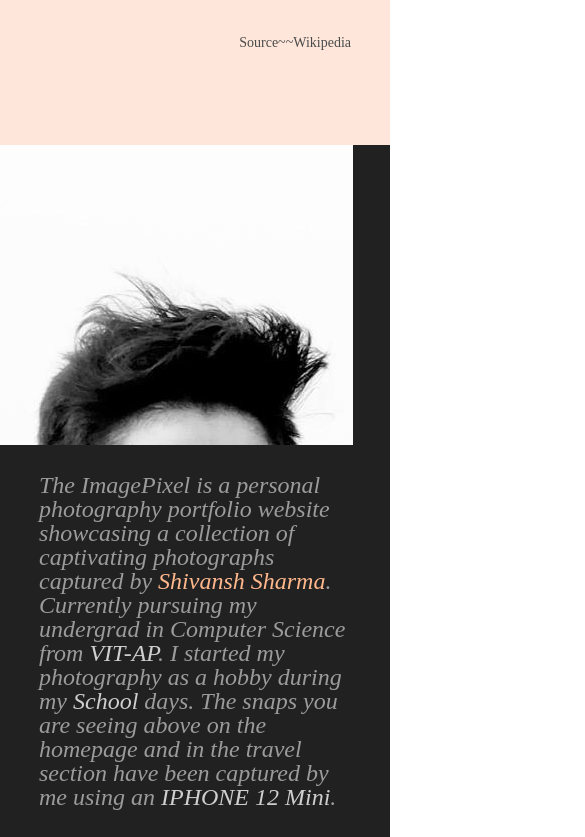
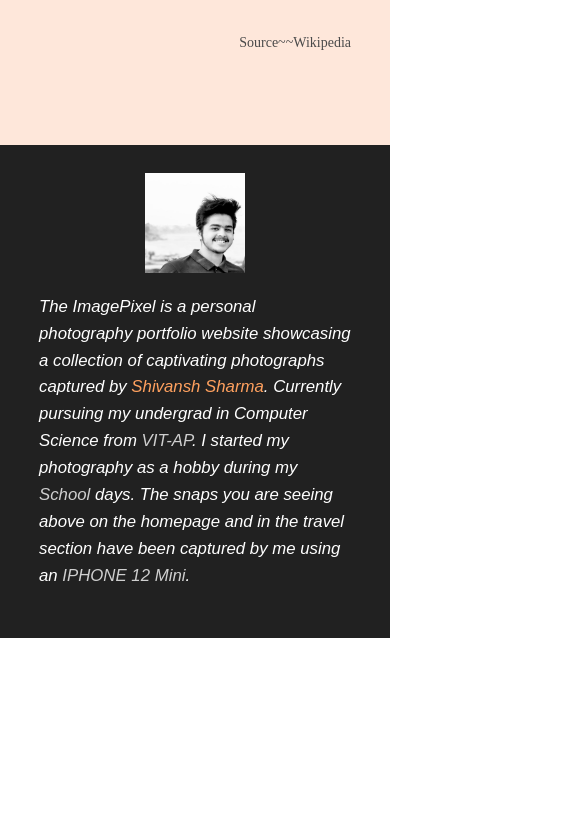
Before and after one commit to shivansh1507/Theimagepixel, a plain HTML site: page index.html in a window 390 px wide. Shown: the part 5663-6500 px from the top of the page, 585 px wide, since content can reach past the window. After the commit the page ends 6301 px from the top, so only its background shows below. Drawn offline with Linux system fonts and the light colour scheme.

Commit message:
Update style.css
update

```diff
--- a/style.css
+++ b/style.css
@@ -166,37 +166,43 @@ html {
   }
 
  /* Footer */
-
 footer {
   display: flex;
   align-items: center;
-    padding: 3 3%;
+  justify-content: space-between;
+  padding: 2% 5%;
   background-color: #212121;
+  color: #ffffff;
+  font-family: Arial, sans-serif;
 }
 
 footer .image-container {
-    width: 150ex;
+  width: 1620px;
+  height: 320px;
+  margin-right: 120px;
+  border-radius: 50%;
+}
+
+footer .image-container img {
+  width: 100%;
+  height: 100%;
+  object-fit:cover;
 }
 
 footer .content {
   flex-grow: 1;
   font-style: italic;
-    color: #9b9b9b;
-    font-size: x-large;
-    font-weight: 200;
-
+  font-size: 1.2rem;
+  font-weight: 300;
+  line-height: 1.6;
 }
 
 footer p {
-    padding-bottom: 1.66rem;
-  }
-
-  footer p:last-child {
-    padding-bottom: 0;
+  margin-bottom: 1.5rem;
 }
 
 footer .author {
-    color: #ffb78c;
+  color: #ffa15f;
 }
 
 footer em {
@@ -206,12 +212,13 @@ html {
 @media only screen and (max-width: 750px) {
   footer {
     flex-direction: column;
-      padding: 0 10% 2rem 10%;
+    padding: 2rem 10%;
   }
 
   footer .image-container {
-      height: 300px;
-      margin-bottom: 2rem;
-      overflow: hidden;
+    width: 100px;
+    height: 100px;
+    margin-right: 0;
+    margin-bottom: 1.5rem;
   }
 }
```
Lines whose indentation alone changed are shown as unchanged.
